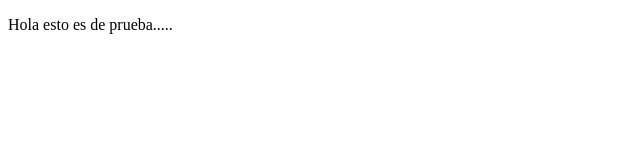
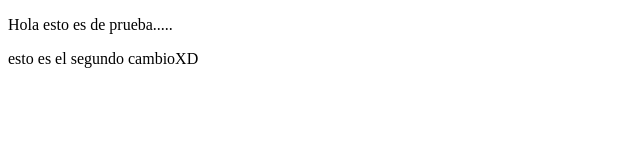
Before and after one commit to bleaze999/Proyecto-github, a plain HTML site: page index.html in a window 1280 px wide. Shown: the whole page, without its empty margins (0-640 px from the left). Drawn offline with Linux system fonts and the light colour scheme.

Commit message:
Se agrego otro texto

```diff
--- a/index.html
+++ b/index.html
@@ -11,6 +11,7 @@
     <div class="container">
         <div class="row">
             <p>Hola esto es de prueba.....</p>
+            <p>esto es el segundo cambioXD</p>
         </div>
     </div>
 
```
